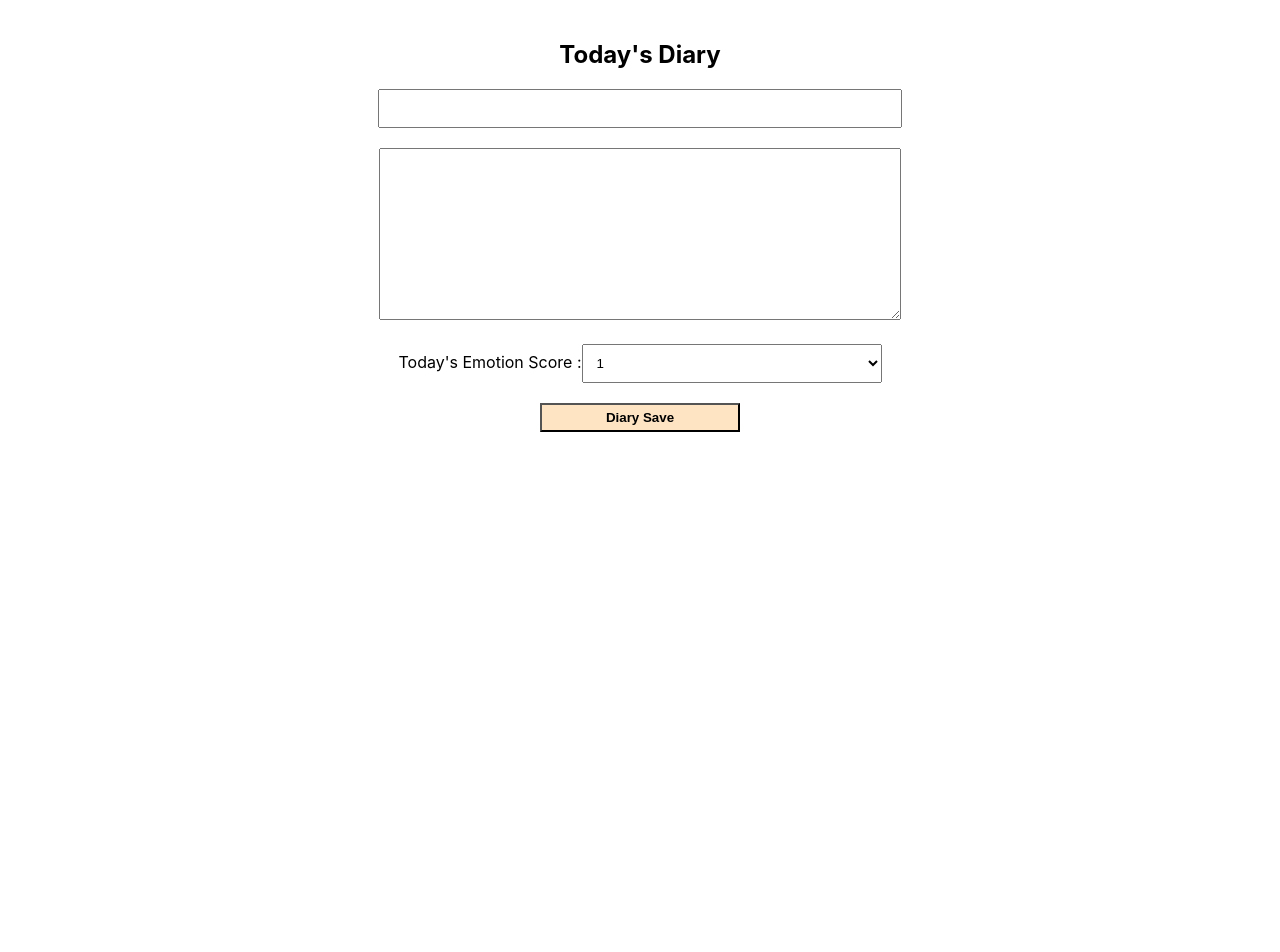
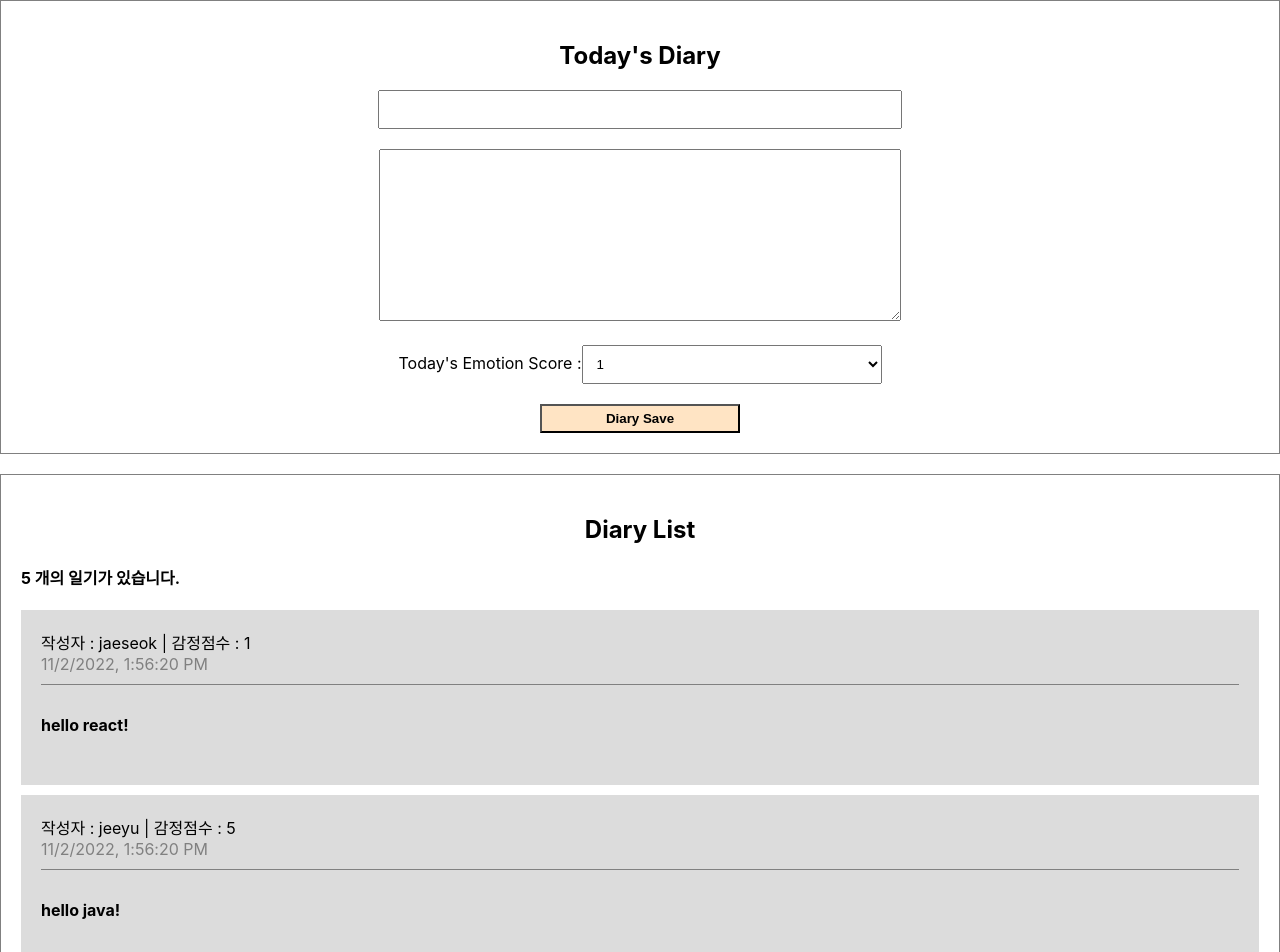
Before and after one commit to jaeseok-go/react-example, a React (Create React App) app: page / in a window 1280 px wide. Shown: the top 952 px of the page. Before the commit the page ends 800 px from the top, so only its background shows below. Built offline with nearby package versions, Linux system fonts and the light colour scheme.

Commit message:
다이어리 목록 컴포넌트 개발 및 퍼블리싱

```diff
--- a/src/App.css
+++ b/src/App.css
@@ -1,5 +1,5 @@
 .DiaryEditor {
-  bordor: 1px solid gray;
+  border: 1px solid gray;
   text-align: center;
   padding: 20px;
 }
@@ -27,3 +27,35 @@
   font-weight: bold;
   cursor: pointer;
 }
+
+.DiaryList {
+  border: 1px solid gray;
+  padding: 20px;
+  margin-top: 20px;
+}
+
+.DiaryList h2 {
+  text-align: center;
+}
+
+.DiaryItem {
+  background-color: gainsboro;
+  margin-bottom: 10px;
+  padding: 20px;
+}
+
+.DiaryItem .info {
+  border-bottom: 1px solid gray;
+  padding-bottom: 10px;
+  margin-bottom: 10px;
+}
+
+.DiaryItem .date {
+  color: gray;
+}
+
+.DiaryItem .content {
+  font-weight: bold;
+  margin-bottom: 30px;
+  margin-top: 30px;
+}
--- a/src/App.js
+++ b/src/App.js
@@ -1,11 +1,50 @@
 import DiaryEditor from './DiaryEditor';
 import './App.css';
+import DiaryList from './DiaryList';
 
+const dummyList = [
+  {
+    id: 1,
+    author: "jaeseok",
+    content: "hello react!",
+    emotion: 1,
+    createdDate: new Date().getTime()
+  },
+  {
+    id: 2,
+    author: "jeeyu",
+    content: "hello java!",
+    emotion: 5,
+    createdDate: new Date().getTime()
+  },
+  {
+    id: 3,
+    author: "doong",
+    content: "hello javascript!",
+    emotion: 2,
+    createdDate: new Date().getTime()
+  },
+  {
+    id: 4,
+    author: "hyojung",
+    content: "hello html!",
+    emotion: 3,
+    createdDate: new Date().getTime()
+  },
+  {
+    id: 5,
+    author: "taehee",
+    content: "hello css!",
+    emotion: 4,
+    createdDate: new Date().getTime()
+  },
+];
 
 function App() {
   return (
     <div className="App">
       <DiaryEditor />
+      <DiaryList diaries={dummyList}/>
     </div>
   );
 }
--- a/src/DiaryEditor.js
+++ b/src/DiaryEditor.js
@@ -1,6 +1,9 @@
-import {useState} from 'react';
+import {useState, useRef} from 'react';
 
 const DiaryEditor = () => {
+
+    const authorInput = useRef();
+    const contentInput = useRef();
 
     const [state, setState] = useState({
         author: "",
@@ -16,6 +19,15 @@ const DiaryEditor = () => {
     }
 
     const handleSubmit = () => {
+        if (state.author.length < 1) {
+            authorInput.current.focus();
+            return ;
+        }
+        if (state.content.length < 5) {
+            contentInput.current.focus();
+            return ;
+        }
+
         alert("Save Success!")
     }
 
@@ -24,11 +36,13 @@ const DiaryEditor = () => {
         <h2>Today's Diary</h2>
         <div>
             <input name="author" value={state.author}
-                onChange={handleChangeState}/>
+                onChange={handleChangeState}
+                ref={authorInput}/>
         </div>
         <div>
             <textarea name="content" value={state.content}
-                onChange={handleChangeState}/>
+                onChange={handleChangeState}
+                ref={contentInput}/>
         </div>
         <div>  Today's Emotion Score :
             <select name="emotion" value={state.emotion}
--- /dev/null
+++ b/src/DiaryItem.js
@@ -0,0 +1,16 @@
+const DiaryItem = ({author, content, emotion, createdDate})=> {
+    return (
+        <div className="DiaryItem">
+            <div className="info">
+                <span>작성자 : {author} | 감정점수 : {emotion}</span>
+                <br/>
+                <span class="date"> {new Date(createdDate).toLocaleString()} </span>
+            </div>
+            <div className="content">
+                {content}
+            </div>
+        </div>
+    );
+}
+
+export default DiaryItem;
--- /dev/null
+++ b/src/DiaryList.js
@@ -0,0 +1,21 @@
+import DiaryItem from "./DiaryItem";
+
+const DiaryList = ({diaries}) => {
+    return (
+        <div className="DiaryList">
+            <h2>Diary List</h2>
+            <h4>{diaries.length} 개의 일기가 있습니다.</h4>
+            <div>
+                {diaries.map((diary)=>(
+                    <DiaryItem key={diary.id} {...diary}/>
+                ))}
+            </div>
+        </div>
+    )
+}
+
+DiaryList.defaultProps = {
+    diaries: []
+}
+
+export default DiaryList;
```
